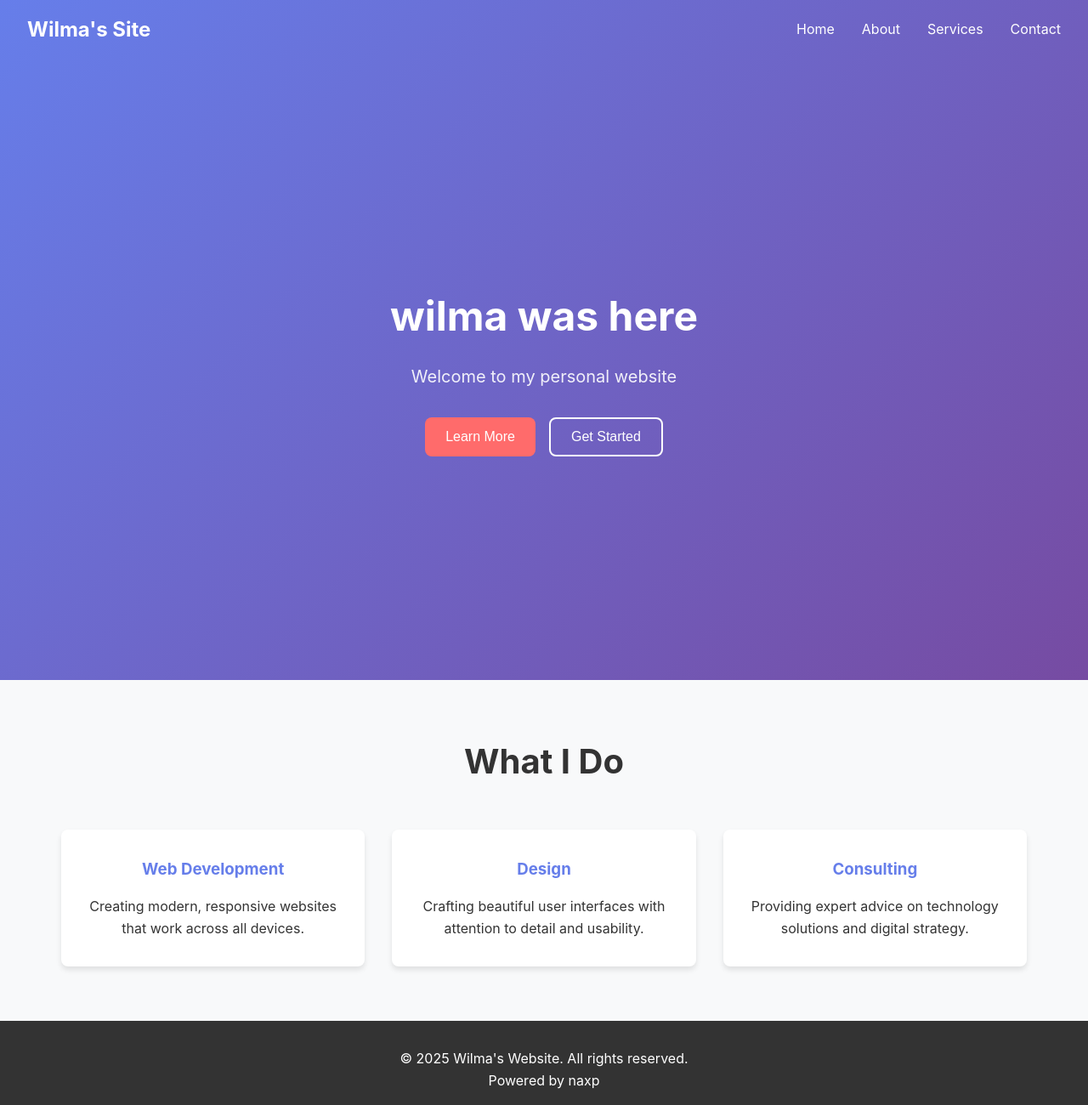
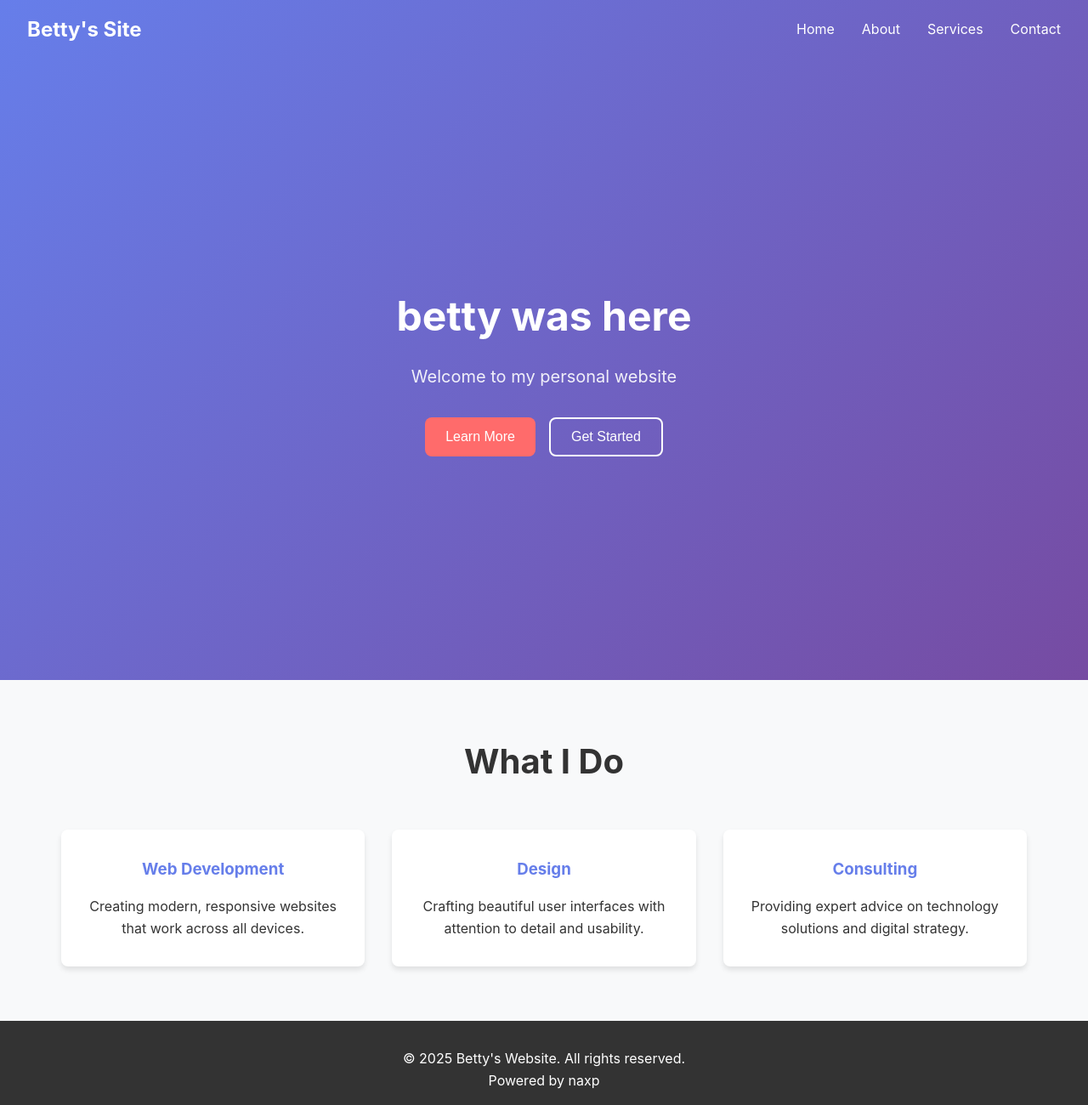
Before and after one commit to markdorsi/naxp-sbx25, a website: page public/index.html in a window 1280 px wide. Shown: the whole page at 85% size. Drawn offline with Linux system fonts and the light colour scheme.

Commit message:
update: update page content (#15)

```diff
--- a/public/index.html
+++ b/public/index.html
@@ -3,13 +3,13 @@
 <head>
     <meta charset="UTF-8">
     <meta name="viewport" content="width=device-width, initial-scale=1.0">
-    <title>Wilma's Website</title>
+    <title>Betty's Website</title>
     <link rel="stylesheet" href="styles.css">
 </head>
 <body>
     <div class="hero">
         <nav class="nav">
-            <div class="nav-brand">Wilma's Site</div>
+            <div class="nav-brand">Betty's Site</div>
             <div class="nav-links">
                 <a href="index.html">Home</a>
                 <a href="about.html">About</a>
@@ -19,7 +19,7 @@
         </nav>
 
         <div class="hero-content">
-            <h1>wilma was here</h1>
+            <h1>betty was here</h1>
             <p class="hero-subtitle">Welcome to my personal website</p>
             <div class="hero-actions">
                 <button class="btn btn-primary">Learn More</button>
@@ -50,7 +50,7 @@
 
     <footer class="footer">
         <div class="container">
-            <p>&copy; 2025 Wilma's Website. All rights reserved.</p>
+            <p>&copy; 2025 Betty's Website. All rights reserved.</p>
             <p>Powered by naxp</p>
         </div>
     </footer>
```
Also changed, not shown: public/about.html (+5 -5 lines), public/contact.html (+4 -4 lines), public/services.html (+3 -3 lines).
